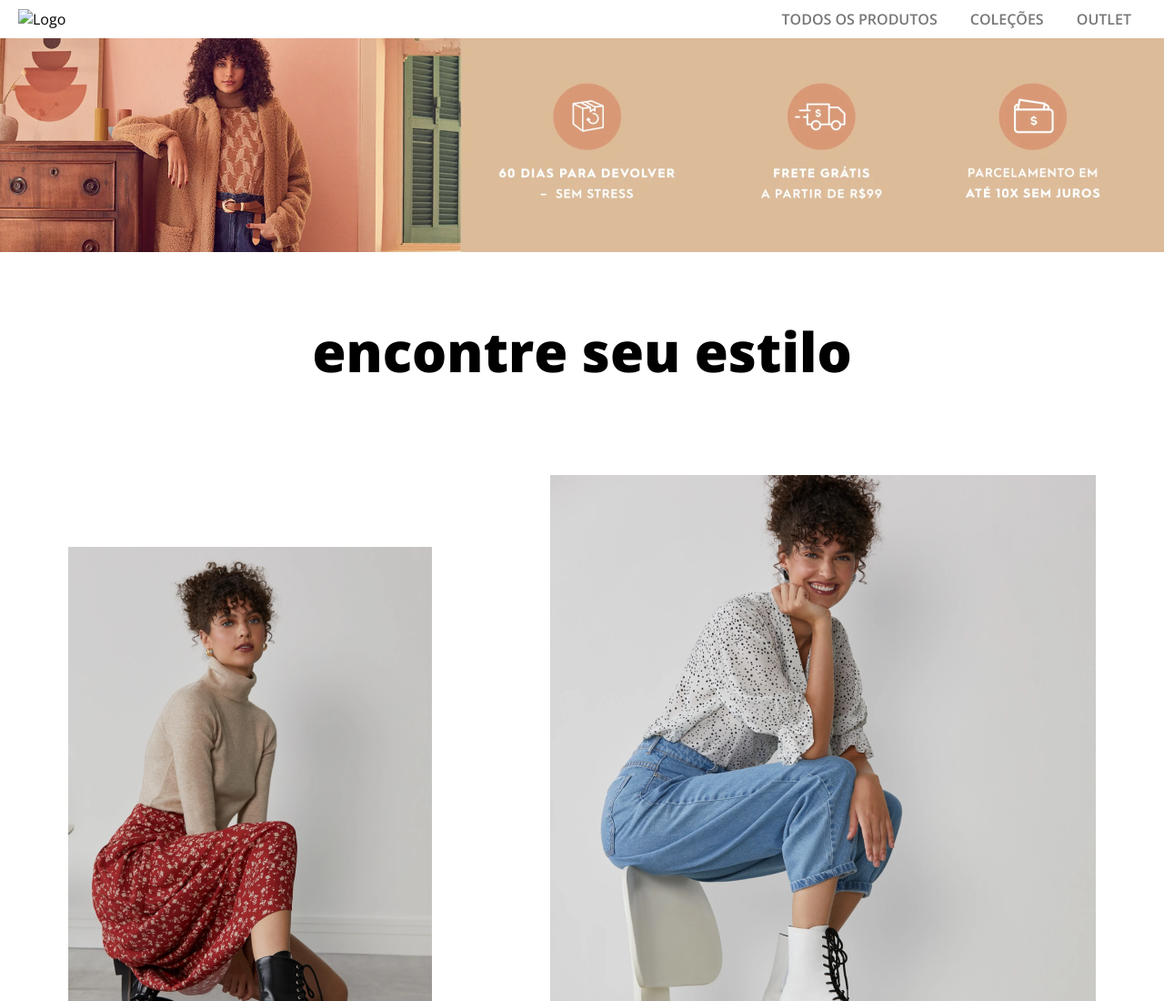
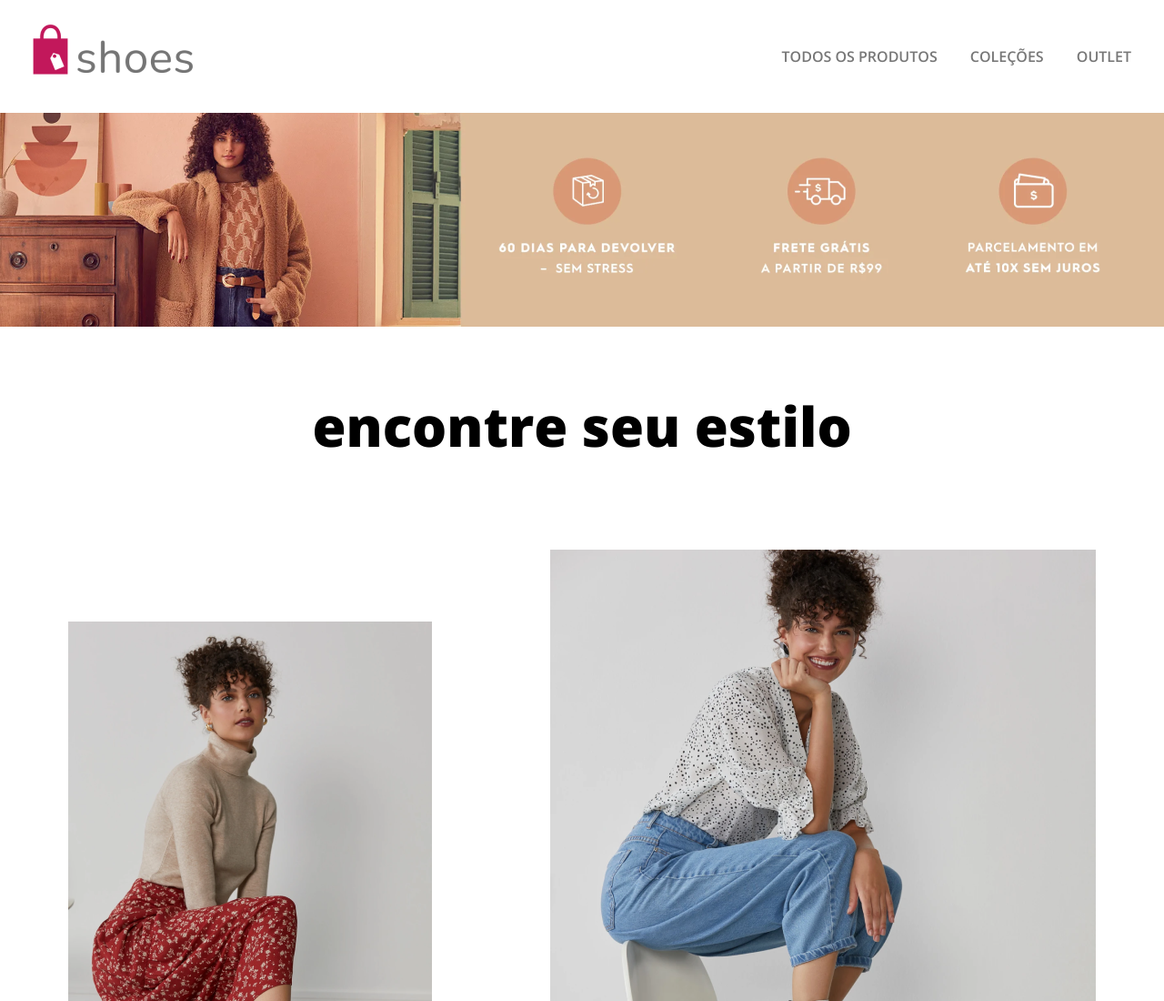
Before and after one commit to rodsl/shoes-store, a plain HTML site: page index.html in a window 1280 px wide. Shown: the top 1100 px of the page at 91% size. Drawn offline with nearby package versions, Linux system fonts and the light colour scheme; the site is published under a folder, as on GitHub Pages, so addresses that start at the root find nothing.

Commit message:
Update index.html

```diff
--- a/index.html
+++ b/index.html
@@ -14,7 +14,7 @@
   </head>
   <body>
     <header class="container">
-      <img src="/img/logo-color.png" alt="Logo" />
+      <img src="img/logo-color.png" alt="Logo" />
       <nav>
         <a href="#estilo" class="nav-link">Todos os Produtos</a>
         <a href="#descontos" class="nav-link">Coleções</a>
```
